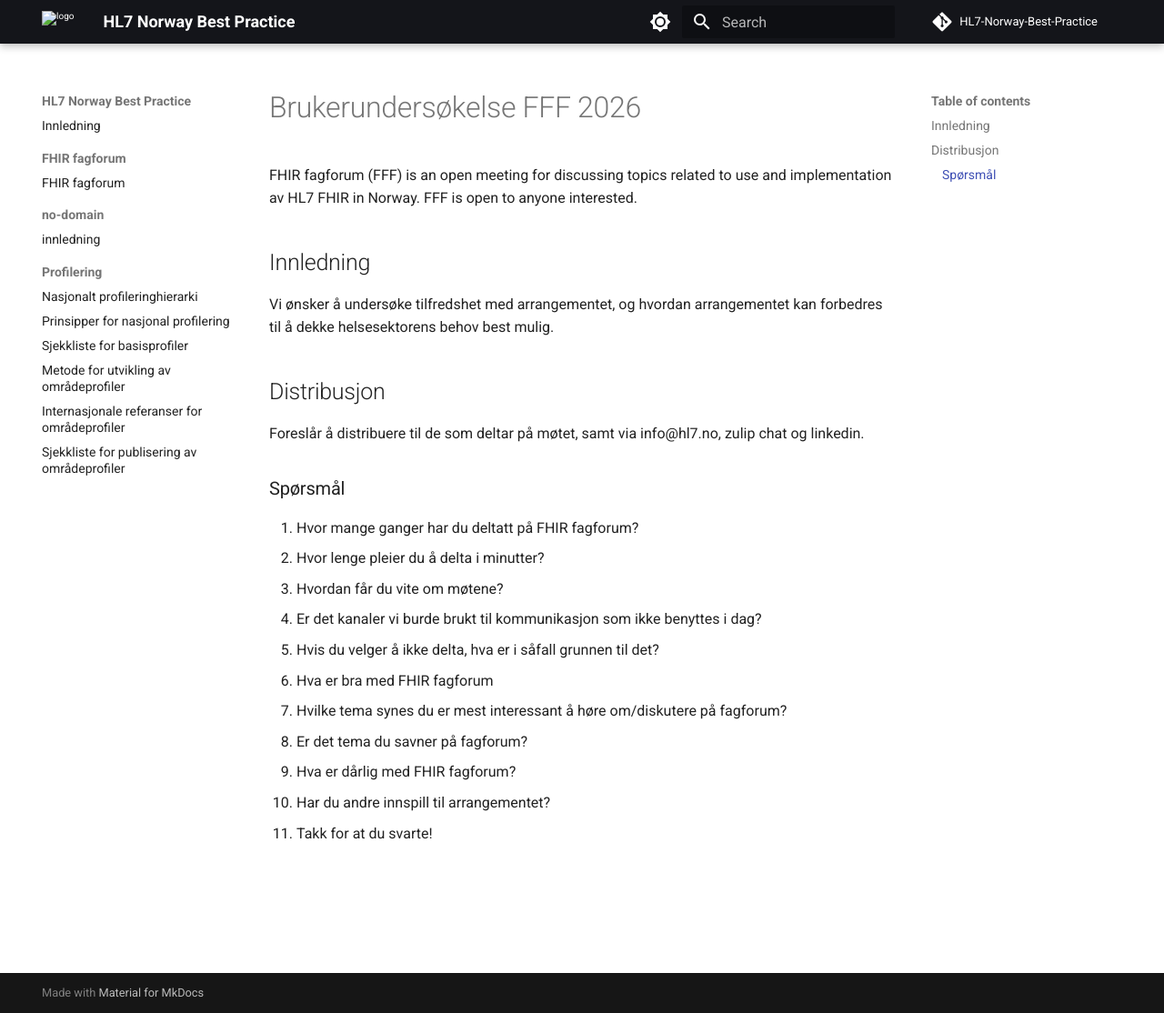
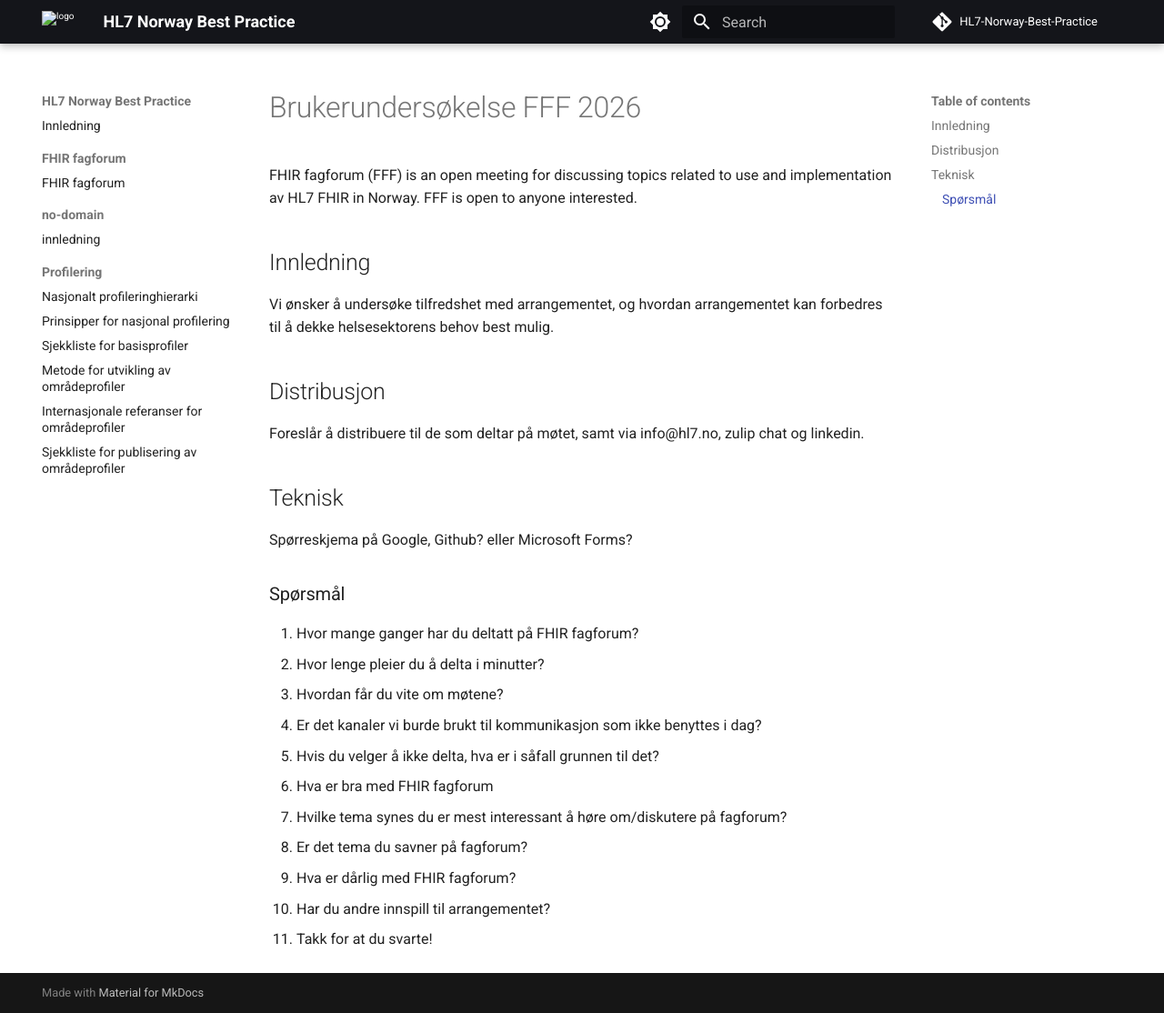
Before and after one commit to HL7Norway/best-practice, an MkDocs documentation site: the page built from docs/FHIR-faglig-forum/planlegging/2026-brukerundersøkelse.md, in a window 1280 px wide and 1114 px high. Shown: the whole window at 91% size. Built offline with MkDocs 1.6.1 and Material for MkDocs 9.7.7, drawn with Linux system fonts in a browser that asks for light colours; comment, search, counter and statistics services are not loaded.

Commit message:
Add technical options for survey distribution
Added a section on technical distribution options for the survey.

```diff
--- a/docs/FHIR-faglig-forum/planlegging/2026-brukerundersøkelse.md
+++ b/docs/FHIR-faglig-forum/planlegging/2026-brukerundersøkelse.md
@@ -9,6 +9,10 @@ Vi ønsker å undersøke tilfredshet med arrangementet, og hvordan arrangementet
 ## Distribusjon
 
 Foreslår å distribuere til de som deltar på møtet, samt via info@hl7.no, zulip chat og linkedin.
+
+## Teknisk
+
+Spørreskjema på Google, Github? eller Microsoft Forms?
 
 ### Spørsmål
 
```
